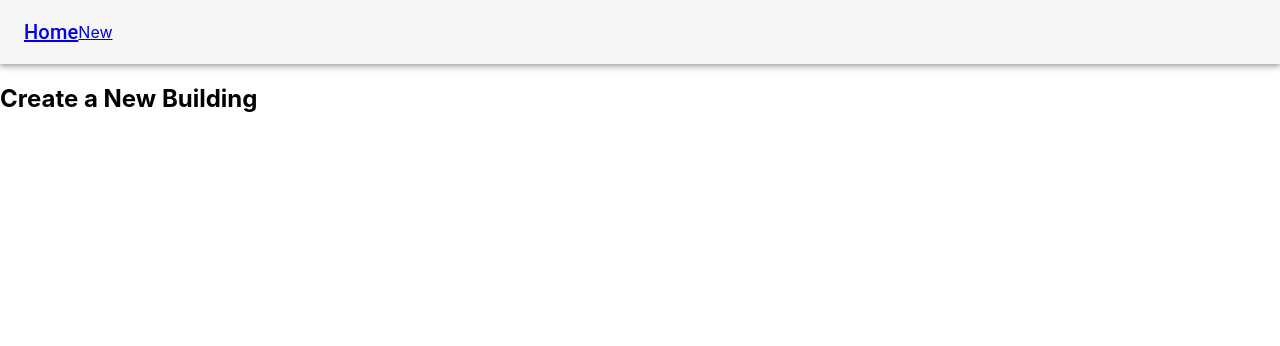
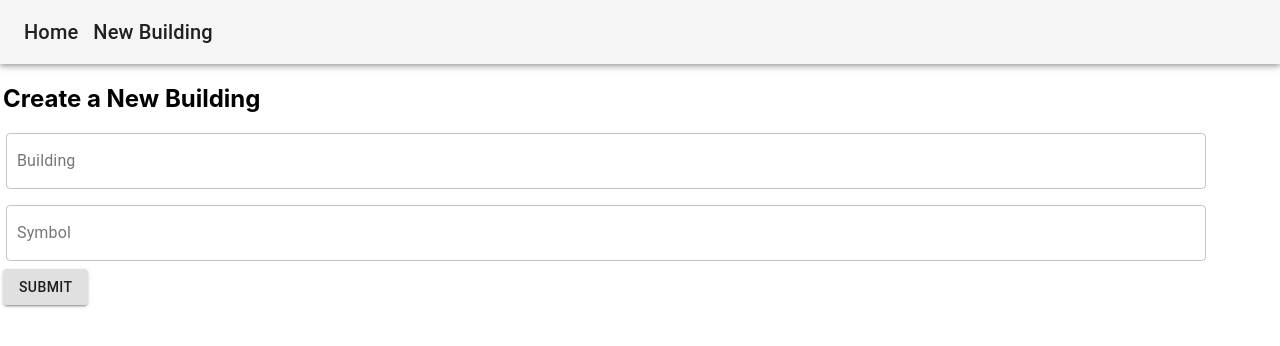
Before and after one commit to wongkenny240/capstone_project, a React (Create React App) app in the folder client/: page /new in a window 1280 px wide. Shown: the top 346 px of the page. Built offline with nearby package versions, Linux system fonts and the light colour scheme.

Commit message:
update front end

```diff
--- a/client/package.json
+++ b/client/package.json
@@ -4,10 +4,13 @@
     "private": true,
     "dependencies": {
         "@material-ui/core": "^4.12.4",
+        "@mui/material": "^5.11.6",
+        "@mui/styled-engine-sc": "^5.11.0",
         "react": "^17.0.2",
         "react-dom": "^17.0.2",
         "react-router-dom": "^6.7.0",
         "react-scripts": "3.2.0",
+        "styled-components": "^5.3.6",
         "web3": "^1.6.1"
     },
     "scripts": {
--- a/client/src/App.css
+++ b/client/src/App.css
@@ -20,3 +20,33 @@
 .mint-nft-button {
   background: rgb(32, 100, 226);
 }
+
+.MuiTextField-root {
+  display: block !important;
+}
+
+.MuiInputBase-root {
+  width: 1200px !important;
+  margin-left: 3px;
+}
+
+body {
+  margin: 0 !important;
+}
+
+.form-submit{
+  margin:3px;
+}
+
+.nav-link {
+  color: inherit;
+  text-decoration: none;
+  margin-right: 15px;
+}
+
+.nav-link:hover,
+.nav-link:active,
+.nav-link:visited {
+  color: black;
+  text-decoration: none;
+}
--- a/client/src/App.js
+++ b/client/src/App.js
@@ -69,8 +69,8 @@ function App() {
                 <Toolbar>
                     <Typography variant="h6" color="inherit">
                         <NavLink className="nav-link" to="/">Home</NavLink>
+                        <NavLink className="nav-link" to="/new/">New Building</NavLink>
                     </Typography>
-               <NavLink className="nav-link" to="/new/">New</NavLink>
                 </Toolbar>
             </AppBar>
 
--- a/client/src/components/NewBuilding.js
+++ b/client/src/components/NewBuilding.js
@@ -1,9 +1,21 @@
 import React, { useState, useEffect } from "react";
+import { makeStyles } from '@material-ui/core/styles';
+import TextField from '@material-ui/core/TextField';
+import Button from '@material-ui/core/Button';
+
+
 const NewBuilding = () => {
     useEffect(() => {
     }, []);
     return (
-        <div><h2>Create a New Building</h2></div>
+        <div className="form-submit"><h2>Create a New Building</h2>
+        <TextField id="outlined-basic" margin="normal" label="Building" variant="outlined" />
+        <TextField id="outlined-basic" margin="normal" label="Symbol" variant="outlined" />
+        <Button variant="contained">Submit</Button>
+        </div>
+
+
+
     )
 }
 export default NewBuilding;
```
Also changed, not shown: client/src/components/NewProperty.js (added, +26 -0 lines), 1 other file (tests, documents, lock files or other folders). Lines whose indentation alone changed are shown as unchanged.
